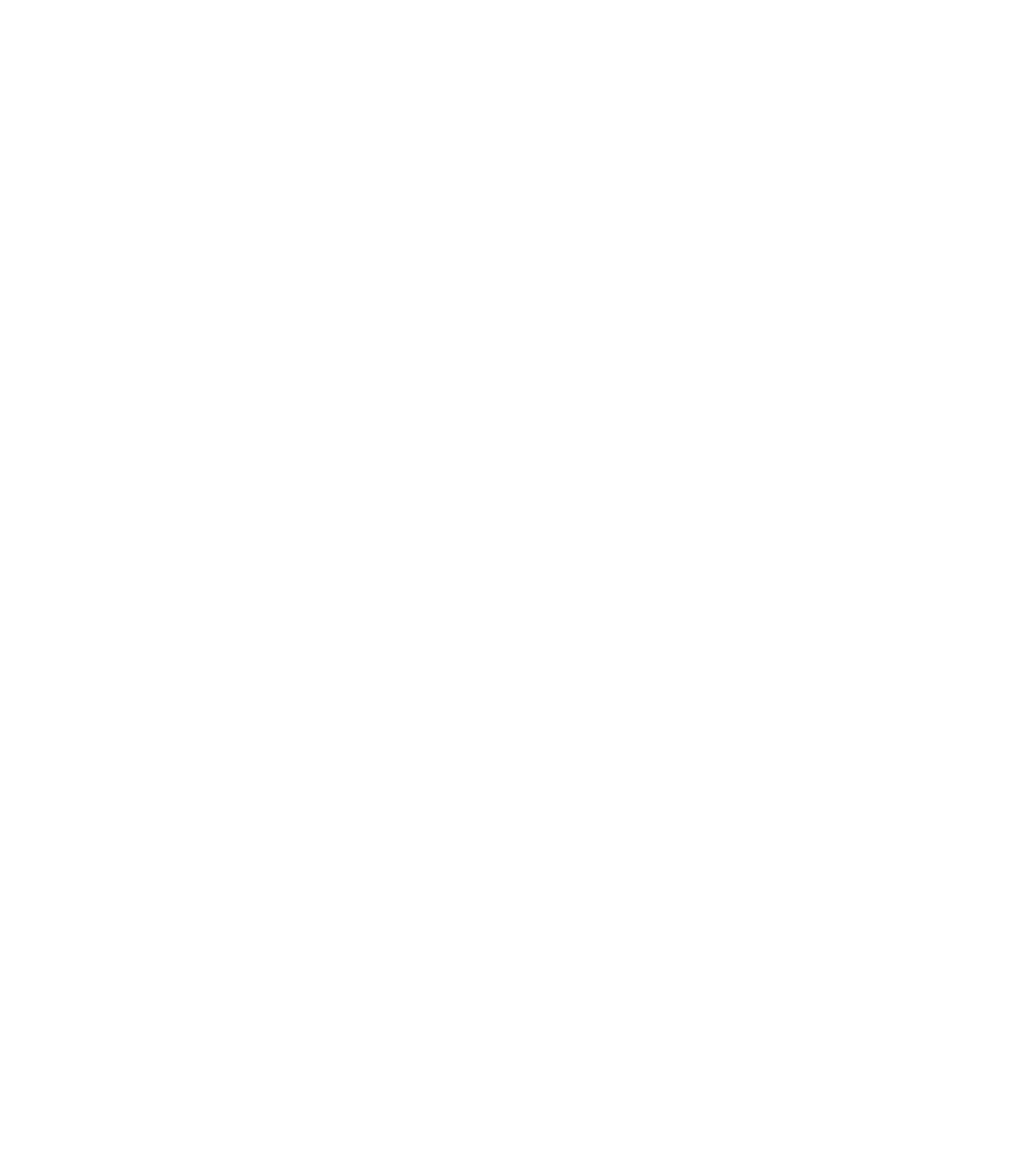
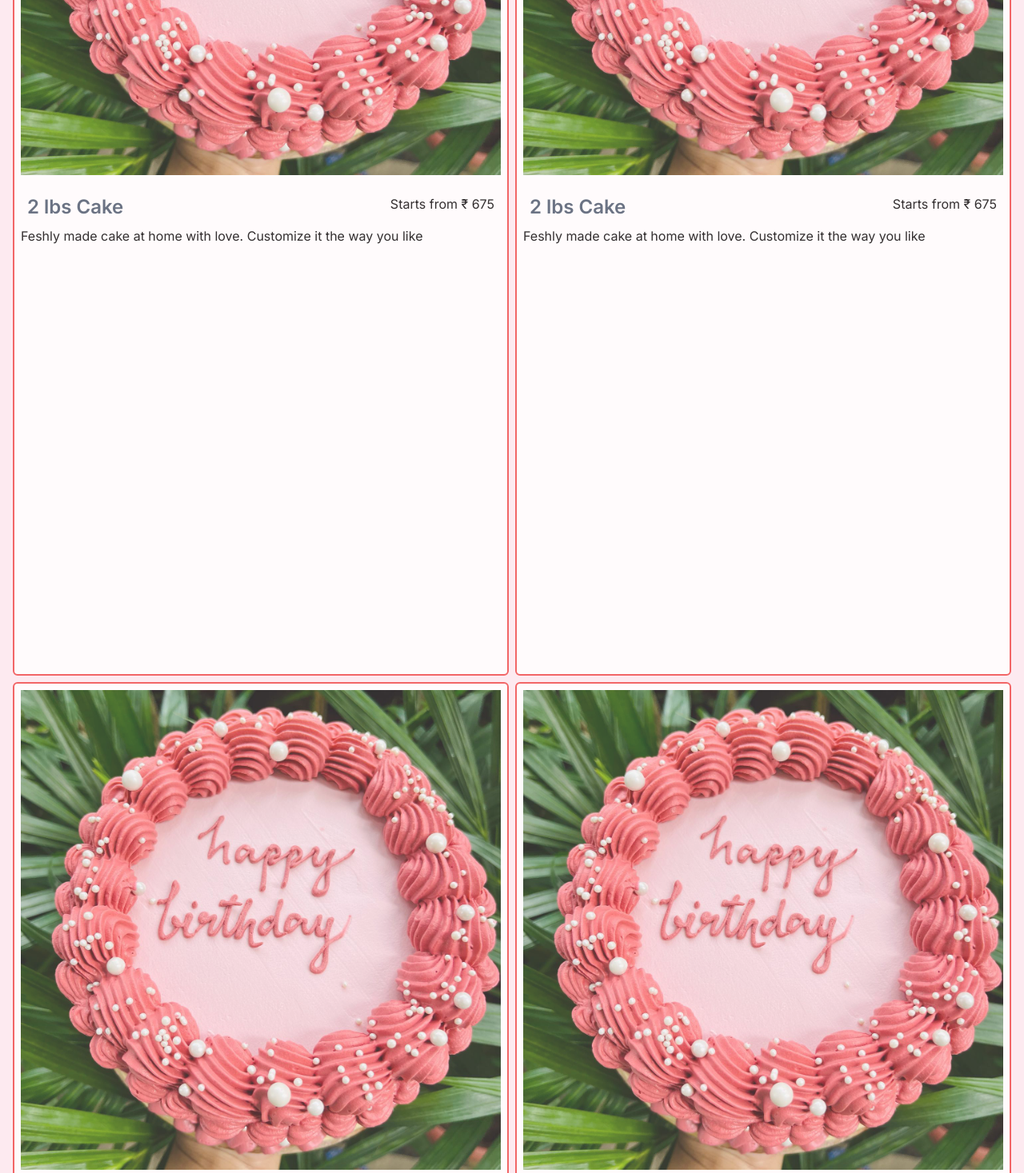
Before and after one commit to AsimKachhap/Dulcet-Cupcakes, a Next.js app: page / in a window 1280 px wide. Shown: the part 1330-2797 px from the top of the page at 80% size. Before the commit the page ends 907 px from the top, so only its background shows below. Built offline with nearby package versions, Linux system fonts and the light colour scheme; a web font is replaced by a local one.

Commit message:
ProductCard Started

```diff
--- a/src/app/page.js
+++ b/src/app/page.js
@@ -2,6 +2,7 @@ import Image from "next/image";
 import Navbar from "@/components/Navbar";
 import { Plus_Jakarta_Sans } from "next/font/google";
 import { Inter } from "next/font/google";
+import ProductCard from "@/components/ProductCard";
 
 const jakarta = Plus_Jakarta_Sans({
   weight: "700",
@@ -39,6 +40,15 @@ export default function Home() {
           <button>GET YOURS NOW</button>
         </div>
       </section>
+
+      <section className="grid grid-cols-2 gap-2 mt-8">
+        <ProductCard />
+        <ProductCard />
+        <ProductCard />
+        <ProductCard />
+        <ProductCard />
+        <ProductCard />
+      </section>
     </main>
   );
 }
--- /dev/null
+++ b/src/components/ProductCard.jsx
@@ -0,0 +1,24 @@
+import React from "react";
+
+const ProductCard = () => {
+  return (
+    <div className="p-2 grid grid-rows-2 gap-4 bg-white opacity-80 backdrop-blur-sm  border-2 border-red-500 rounded-md">
+      <div>
+        <img className="" src="Cake1.jpg" alt="" />
+      </div>
+      <div>
+        <div className="flex justify-between p-2">
+          <div className="font-semibold text-2xl text-slate-600">
+            2 lbs Cake
+          </div>
+          <div>
+            <span>Starts from</span> <span>{`\u20B9`}</span> <span>675</span>
+          </div>
+        </div>
+        <p>Feshly made cake at home with love. Customize it the way you like</p>
+      </div>
+    </div>
+  );
+};
+
+export default ProductCard;
```
Also changed, not shown: public/Cake1.jpg (added).
